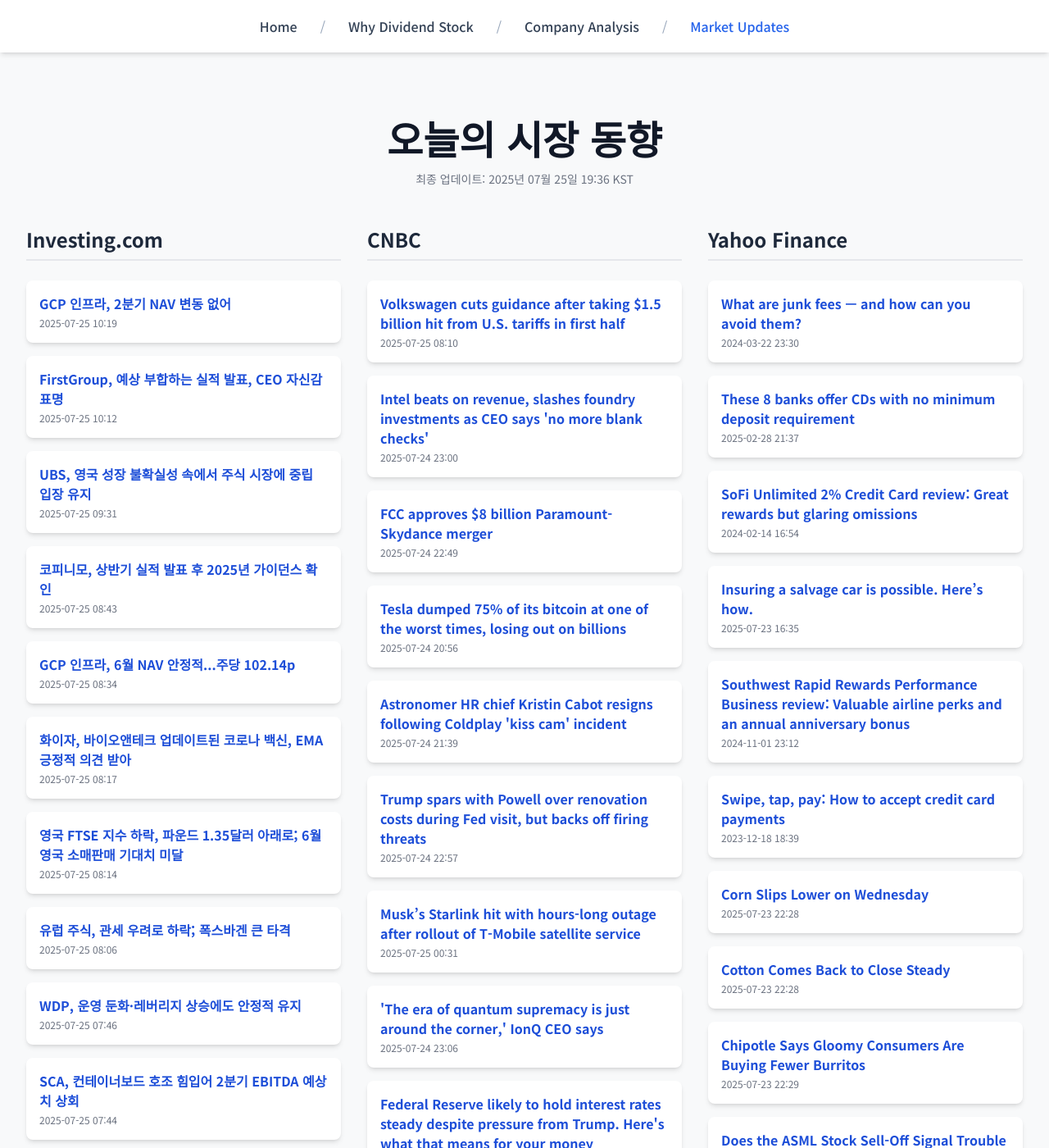
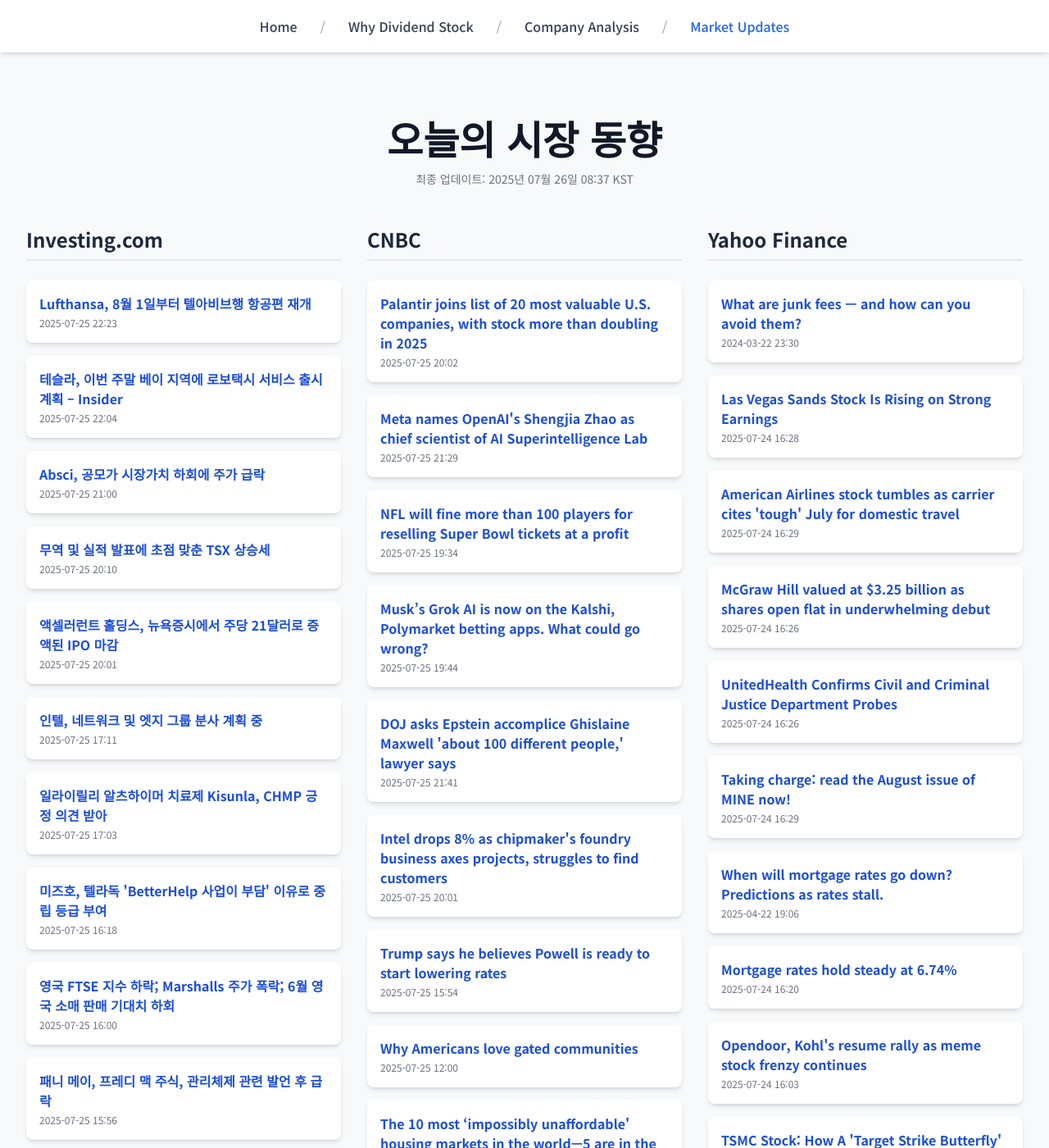
Before and after one commit to Kay-Hwang/my-company-analysis, a Jekyll site: the page built from market-updates.html, in a window 1280 px wide and 1400 px high. Shown: the whole window at 82% size. Built offline with Jekyll 4.4.1, drawn with Linux system fonts in a browser that asks for light colours; nearby versions of some CDN libraries; a script that is not in the unit is left out; some of the changed text lies outside the part shown.

Commit message:
Update daily data

```diff
--- a/_data/latest_data.json
+++ b/_data/latest_data.json
@@ -1,128 +1,128 @@
 {
-  "lastUpdated": "2025년 07월 25일 19:36 KST",
+  "lastUpdated": "2025년 07월 26일 08:37 KST",
   "news": {
     "investing": [
       {
-        "title": "GCP 인프라, 2분기 NAV 변동 없어",
-        "link": "https://kr.investing.com/news/stock-market-news/article-93CH-1564196",
-        "pubDate": "2025-07-25 10:19:19",
-        "summary": "GCP 인프라, 2분기 NAV 변동 없어"
+        "title": "Lufthansa, 8월 1일부터 텔아비브행 항공편 재개",
+        "link": "https://kr.investing.com/news/stock-market-news/article-93CH-1564733",
+        "pubDate": "2025-07-25 22:23:49",
+        "summary": "Lufthansa, 8월 1일부터 텔아비브행 항공편 재개"
       },
       {
-        "title": "FirstGroup, 예상 부합하는 실적 발표, CEO 자신감 표명",
-        "link": "https://kr.investing.com/news/stock-market-news/article-93CH-1564183",
-        "pubDate": "2025-07-25 10:12:56",
-        "summary": "FirstGroup, 예상 부합하는 실적 발표, CEO 자신감 표명"
+        "title": "테슬라, 이번 주말 베이 지역에 로보택시 서비스 출시 계획 – Insider",
+        "link": "https://kr.investing.com/news/stock-market-news/article-93CH-1564730",
+        "pubDate": "2025-07-25 22:04:58",
+        "summary": "테슬라, 이번 주말 베이 지역에 로보택시 서비스 출시 계획 – Insider"
       },
       {
-        "title": "UBS, 영국 성장 불확실성 속에서 주식 시장에 중립 입장 유지",
-        "link": "https://kr.investing.com/news/stock-market-news/article-1564113",
-        "pubDate": "2025-07-25 09:31:34",
-        "summary": "UBS, 영국 성장 불확실성 속에서 주식 시장에 중립 입장 유지"
+        "title": "Absci, 공모가 시장가치 하회에 주가 급락",
+        "link": "https://kr.investing.com/news/stock-market-news/article-93CH-1564709",
+        "pubDate": "2025-07-25 21:00:30",
+        "summary": "Absci, 공모가 시장가치 하회에 주가 급락"
       },
       {
-        "title": "코피니모, 상반기 실적 발표 후 2025년 가이던스 확인",
-        "link": "https://kr.investing.com/news/stock-market-news/article-93CH-1564070",
-        "pubDate": "2025-07-25 08:43:27",
-        "summary": "코피니모, 상반기 실적 발표 후 2025년 가이던스 확인"
+        "title": "무역 및 실적 발표에 초점 맞춘 TSX 상승세",
+        "link": "https://kr.investing.com/news/stock-market-news/article-1564214",
+        "pubDate": "2025-07-25 20:10:07",
+        "summary": "무역 및 실적 발표에 초점 맞춘 TSX 상승세"
       },
       {
-        "title": "GCP 인프라, 6월 NAV 안정적...주당 102.14p",
-        "link": "https://kr.investing.com/news/stock-market-news/article-93CH-1564037",
-        "pubDate": "2025-07-25 08:34:26",
-        "summary": "GCP 인프라, 6월 NAV 안정적...주당 102.14p"
+        "title": "액셀러런트 홀딩스, 뉴욕증시에서 주당 21달러로 증액된 IPO 마감",
+        "link": "https://kr.investing.com/news/stock-market-news/article-432SI-1564676",
+        "pubDate": "2025-07-25 20:01:09",
+        "summary": "액셀러런트 홀딩스, 뉴욕증시에서 주당 21달러로 증액된 IPO 마감"
       },
       {
-        "title": "화이자, 바이오앤테크 업데이트된 코로나 백신, EMA 긍정적 의견 받아",
-        "link": "https://kr.investing.com/news/stock-market-news/article-93CH-1564026",
-        "pubDate": "2025-07-25 08:17:21",
-        "summary": "화이자, 바이오앤테크 업데이트된 코로나 백신, EMA 긍정적 의견 받아"
+        "title": "인텔, 네트워크 및 엣지 그룹 분사 계획 중",
+        "link": "https://kr.investing.com/news/stock-market-news/article-1564626",
+        "pubDate": "2025-07-25 17:11:47",
+        "summary": "인텔, 네트워크 및 엣지 그룹 분사 계획 중"
       },
       {
-        "title": "영국 FTSE 지수 하락, 파운드 1.35달러 아래로; 6월 영국 소매판매 기대치 미달",
-        "link": "https://kr.investing.com/news/stock-market-news/article-1564023",
-        "pubDate": "2025-07-25 08:14:22",
-        "summary": "영국 FTSE 지수 하락, 파운드 1.35달러 아래로; 6월 영국 소매판매 기대치 미달"
+        "title": "일라이릴리 알츠하이머 치료제 Kisunla, CHMP 긍정 의견 받아",
+        "link": "https://kr.investing.com/news/stock-market-news/article-93CH-1564622",
+        "pubDate": "2025-07-25 17:03:52",
+        "summary": "일라이릴리 알츠하이머 치료제 Kisunla, CHMP 긍정 의견 받아"
       },
       {
-        "title": "유럽 주식, 관세 우려로 하락; 폭스바겐 큰 타격",
-        "link": "https://kr.investing.com/news/stock-market-news/article-1564016",
-        "pubDate": "2025-07-25 08:06:36",
-        "summary": "유럽 주식, 관세 우려로 하락; 폭스바겐 큰 타격"
+        "title": "미즈호, 텔라독 'BetterHelp 사업이 부담' 이유로 중립 등급 부여",
+        "link": "https://kr.investing.com/news/stock-market-news/article-1564585",
+        "pubDate": "2025-07-25 16:18:16",
+        "summary": "미즈호, 텔라독 'BetterHelp 사업이 부담' 이유로 중립 등급 부여"
       },
       {
-        "title": "WDP, 운영 둔화·레버리지 상승에도 안정적 유지",
-        "link": "https://kr.investing.com/news/stock-market-news/article-93CH-1564002",
-        "pubDate": "2025-07-25 07:46:49",
-        "summary": "WDP, 운영 둔화·레버리지 상승에도 안정적 유지"
+        "title": "영국 FTSE 지수 하락; Marshalls 주가 폭락; 6월 영국 소매 판매 기대치 하회",
+        "link": "https://kr.investing.com/news/stock-market-news/article-1564023",
+        "pubDate": "2025-07-25 16:00:56",
+        "summary": "영국 FTSE 지수 하락; Marshalls 주가 폭락; 6월 영국 소매 판매 기대치 하회"
       },
       {
-        "title": "SCA, 컨테이너보드 호조 힘입어 2분기 EBITDA 예상치 상회",
-        "link": "https://kr.investing.com/news/stock-market-news/article-93CH-1563998",
-        "pubDate": "2025-07-25 07:44:50",
-        "summary": "SCA, 컨테이너보드 호조 힘입어 2분기 EBITDA 예상치 상회"
+        "title": "패니 메이, 프레디 맥 주식, 관리체제 관련 발언 후 급락",
+        "link": "https://kr.investing.com/news/stock-market-news/article-1564557",
+        "pubDate": "2025-07-25 15:56:28",
+        "summary": "패니 메이, 프레디 맥 주식, 관리체제 관련 발언 후 급락"
       }
     ],
     "cnbc": [
       {
-        "title": "Volkswagen cuts guidance after taking $1.5 billion hit from U.S. tariffs in first half",
-        "link": "https://www.cnbc.com/2025/07/25/volkswagen-posts-29percent-drop-in-second-quarter-profit-as-tariffs-hit-hard.html",
-        "pubDate": "Fri, 25 Jul 2025 08:10:19 GMT",
-        "summary": "Europe's biggest carmaker posted a sharp drop in second-quarter profit, primarily due to high costs from increased U.S. import tariffs."
+        "title": "Palantir joins list of 20 most valuable U.S. companies, with stock more than doubling in 2025",
+        "link": "https://www.cnbc.com/2025/07/25/palantir-jumps-to-all-time-high-becomes-20th-most-valuable-us-firm-.html",
+        "pubDate": "Fri, 25 Jul 2025 20:02:12 GMT",
+        "summary": "The provider of software for defense agencies jumped about 3% on Friday to a record, ranking the company among the top 20 U.S. firms by market value."
       },
       {
-        "title": "Intel beats on revenue, slashes foundry investments as CEO says 'no more blank checks'",
-        "link": "https://www.cnbc.com/2025/07/24/intel-intc-earnings-report-q2-2025.html",
-        "pubDate": "Thu, 24 Jul 2025 23:00:14 GMT",
-        "summary": "\"There are no more blank checks. Every investment must make economic sense,\" Tan wrote."
+        "title": "Meta names OpenAI's Shengjia Zhao as chief scientist of AI Superintelligence Lab",
+        "link": "https://www.cnbc.com/2025/07/25/zuckerberg-shengjia-zhao-meta-ai-lab-chief-scientist-openai.html",
+        "pubDate": "Fri, 25 Jul 2025 21:29:40 GMT",
+        "summary": "Shengjia Zhao will work directly with Zuckerberg and Alexandr Wang, the former CEO of Scale AI and now Meta's chief AI officer."
       },
       {
-        "title": "FCC approves $8 billion Paramount-Skydance merger",
-        "link": "https://www.cnbc.com/2025/07/24/fcc-approves-8-billion-paramount-skydance-merger.html",
-        "pubDate": "Thu, 24 Jul 2025 22:49:21 GMT",
-        "summary": "The Federal Communications Commission cleared the way Thursday for an $8 billion merger between Paramount and Skydance Media."
+        "title": "NFL will fine more than 100 players for reselling Super Bowl tickets at a profit",
+        "link": "https://www.cnbc.com/2025/07/25/nfl-to-fine-players-for-reselling-super-bowl-tickets-at-a-profit.html",
+        "pubDate": "Fri, 25 Jul 2025 19:34:45 GMT",
+        "summary": "Violators will be fined up to 2 times the face value of the tickets and could lose the ability to purchase future NFL tickets, according to a memo."
       },
       {
-        "title": "Tesla dumped 75% of its bitcoin at one of the worst times, losing out on billions",
-        "link": "https://www.cnbc.com/2025/07/24/tesla-bitcoin-crypto-sale.html",
-        "pubDate": "Thu, 24 Jul 2025 20:56:49 GMT",
-        "summary": "Tesla sold three-quarters of its bitcoin holdings at a time when the crypto market was tanking, meaning the EV maker has largely missed out on the rebound."
+        "title": "Musk’s Grok AI is now on the Kalshi, Polymarket betting apps. What could go wrong?",
+        "link": "https://www.cnbc.com/2025/07/25/musk-grok-kalshi-polymarket.html",
+        "pubDate": "Fri, 25 Jul 2025 19:44:08 GMT",
+        "summary": "Polymarket exploded into the public eye during the 2024 election between President Donald Trump and President Joe Biden."
       },
       {
-        "title": "Astronomer HR chief Kristin Cabot resigns following Coldplay 'kiss cam' incident",
-        "link": "https://www.cnbc.com/2025/07/24/astronomer-hr-chief-kristin-cabot-resigns-after-coldplay-kiss-cam.html",
-        "pubDate": "Thu, 24 Jul 2025 21:39:27 GMT",
-        "summary": "Astronomer's CEO and HR chief have now both resigned after they were caught on camera together in an intimate moment at a recent Coldplay concert."
+        "title": "DOJ asks Epstein accomplice Ghislaine Maxwell 'about 100 different people,' lawyer says",
+        "link": "https://www.cnbc.com/2025/07/25/trump-epstein-maxwell-doj-clinton.html",
+        "pubDate": "Fri, 25 Jul 2025 21:41:56 GMT",
+        "summary": "President Donald Trump is dealing with a weekslong backlash over the DOJ's decision not to release documents related to sex offender Jeffrey Epstein."
       },
       {
-        "title": "Trump spars with Powell over renovation costs during Fed visit, but backs off firing threats",
-        "link": "https://www.cnbc.com/2025/07/24/trump-powell-fed-visit.html",
-        "pubDate": "Thu, 24 Jul 2025 22:57:36 GMT",
-        "summary": "Trump has previously signaled he was considering whether to fire Powell, though it is unclear if he has the legal authority to do so."
+        "title": "Intel drops 8% as chipmaker's foundry business axes projects, struggles to find customers",
+        "link": "https://www.cnbc.com/2025/07/25/intel-drops-9percent-as-ceo-warns-of-chip-manufacturing-issues.html",
+        "pubDate": "Fri, 25 Jul 2025 20:01:09 GMT",
+        "summary": "Intel's stock dropped 8% after the chipmaker said it would slash foundry costs in its latest attempt to turn around its struggling business."
       },
       {
-        "title": "Musk’s Starlink hit with hours-long outage after rollout of T-Mobile satellite service",
-        "link": "https://www.cnbc.com/2025/07/24/musks-starlink-outage-day-after-rollout-of-t-mobile-satellite-service.html",
-        "pubDate": "Fri, 25 Jul 2025 00:31:12 GMT",
-        "summary": "The Starlink-powered satellite service from T-Mobile called T-Satellite rolled out to the public on Wednesday."
+        "title": "Trump says he believes Powell is ready to start lowering rates",
+        "link": "https://www.cnbc.com/2025/07/25/trump-says-he-believes-powell-is-ready-to-start-lowering-rates.html",
+        "pubDate": "Fri, 25 Jul 2025 15:54:12 GMT",
+        "summary": "Trump on Friday expressed confidence the Fed will start cutting, a day after he met with central bank Chair Jerome Powell."
       },
       {
-        "title": "'The era of quantum supremacy is just around the corner,' IonQ CEO says",
-        "link": "https://www.cnbc.com/2025/07/24/the-era-of-quantum-supremacy-is-just-around-the-corner-ionq-ceo-says.html",
-        "pubDate": "Thu, 24 Jul 2025 23:06:59 GMT",
-        "summary": "IonQ CEO Niccolo de Masi told CNBC's Jim Cramer on Thursday that major advances in quantum computing are fast-approaching."
+        "title": "Why Americans love gated communities",
+        "link": "https://www.cnbc.com/2025/07/25/why-americans-love-gated-communities.html",
+        "pubDate": "Fri, 25 Jul 2025 12:00:01 GMT",
+        "summary": "American gated communities offer security and privacy and prestige, but what many homebuyers are increasingly attracted to are their amenities."
       },
       {
-        "title": "Federal Reserve likely to hold interest rates steady despite pressure from Trump. Here's what that means for your money",
-        "link": "https://www.cnbc.com/2025/07/25/fed-likely-to-hold-interest-rates-steady-despite-trumps-pressure.html",
-        "pubDate": "Fri, 25 Jul 2025 10:30:01 GMT",
-        "summary": "The Fed's decision on interest rates affects many types of consumer borrowing costs, from credit cards and mortgages to auto loans."
+        "title": "The 10 most ‘impossibly unaffordable' housing markets in the world—5 are in the U.S.",
+        "link": "https://www.cnbc.com/2025/07/25/the-10-most-impossibly-unaffordable-housing-markets-in-the-world.html",
+        "pubDate": "Fri, 25 Jul 2025 17:38:58 GMT",
+        "summary": "Five of the ten markets with the highest median home price to median income ratio were in the United States, according to a May study."
       },
       {
-        "title": "Apple releases public preview of iOS 26, its biggest iPhone software redesign since 2013",
-        "link": "https://www.cnbc.com/2025/07/24/apple-iphone-ios-26-public-beta.html",
-        "pubDate": "Thu, 24 Jul 2025 17:47:09 GMT",
-        "summary": "This version of iOS includes one of the biggest changes to the iPhone's user interface design since 2013, when Apple's iOS 7 introduced a new, flatter look."
+        "title": "Trump floats tariff 'rebate' for consumers. That could be a challenge, experts say",
+        "link": "https://www.cnbc.com/2025/07/25/trump-stimulus-check-tariff-rebate.html",
+        "pubDate": "Fri, 25 Jul 2025 19:24:17 GMT",
+        "summary": "President Donald Trump said he's considering a tariff \"rebate\" for some Americans. If authorized, it's unclear whether it could come as a stimulus check."
       }
     ],
     "yahoo": [
@@ -133,58 +133,58 @@
         "summary": "What are junk fees — and how can you avoid them?"
       },
       {
-        "title": "These 8 banks offer CDs with no minimum deposit requirement",
-        "link": "https://finance.yahoo.com/personal-finance/banking/article/cds-with-no-minimum-deposit-213715041.html",
-        "pubDate": "2025-02-28T21:37:15Z",
-        "summary": "These 8 banks offer CDs with no minimum deposit requirement"
+        "title": "Las Vegas Sands Stock Is Rising on Strong Earnings",
+        "link": "https://www.barrons.com/articles/las-vegas-sands-earnings-stock-price-5d35cbbc?siteid=yhoof2&yptr=yahoo",
+        "pubDate": "2025-07-24T16:28:00Z",
+        "summary": "Las Vegas Sands Stock Is Rising on Strong Earnings"
       },
       {
-        "title": "SoFi Unlimited 2% Credit Card review: Great rewards but glaring omissions",
-        "link": "https://finance.yahoo.com/personal-finance/credit-cards/review/sofi-credit-card-213236536.html",
-        "pubDate": "2024-02-14T16:54:11Z",
-        "summary": "SoFi Unlimited 2% Credit Card review: Great rewards but glaring omissions"
+        "title": "American Airlines stock tumbles as carrier cites 'tough' July for domestic travel",
+        "link": "https://finance.yahoo.com/news/american-airlines-stock-tumbles-as-carrier-cites-tough-july-for-domestic-travel-162511451.html",
+        "pubDate": "2025-07-24T16:29:22Z",
+        "summary": "American Airlines stock tumbles as carrier cites 'tough' July for domestic travel"
       },
       {
-        "title": "Insuring a salvage car is possible. Here’s how.",
-        "link": "https://finance.yahoo.com/personal-finance/insurance/article/insuring-a-salvage-car-163534431.html",
-        "pubDate": "2025-07-23T16:35:34Z",
-        "summary": "Insuring a salvage car is possible. Here’s how."
+        "title": "McGraw Hill valued at $3.25 billion as shares open flat in underwhelming debut",
+        "link": "https://finance.yahoo.com/news/mcgraw-hill-notches-3-25-162637757.html",
+        "pubDate": "2025-07-24T16:26:37Z",
+        "summary": "McGraw Hill valued at $3.25 billion as shares open flat in underwhelming debut"
       },
       {
-        "title": "Southwest Rapid Rewards Performance Business review: Valuable airline perks and an annual anniversary bonus",
-        "link": "https://finance.yahoo.com/personal-finance/credit-cards/review/southwest-rapid-rewards-performance-business-review-231209206.html",
-        "pubDate": "2024-11-01T23:12:09Z",
-        "summary": "Southwest Rapid Rewards Performance Business review: Valuable airline perks and an annual anniversary bonus"
+        "title": "UnitedHealth Confirms Civil and Criminal Justice Department Probes",
+        "link": "https://www.wsj.com/health/healthcare/unitedhealth-contacts-u-s-justice-amid-reports-of-medicare-billing-probe-8892033e?siteid=yhoof2&yptr=yahoo",
+        "pubDate": "2025-07-24T16:26:00Z",
+        "summary": "UnitedHealth Confirms Civil and Criminal Justice Department Probes"
       },
       {
-        "title": "Swipe, tap, pay: How to accept credit card payments",
-        "link": "https://finance.yahoo.com/personal-finance/credit-cards/article/how-to-accept-credit-card-payments-183954728.html",
-        "pubDate": "2023-12-18T18:39:54Z",
-        "summary": "Swipe, tap, pay: How to accept credit card payments"
+        "title": "Taking charge: read the August issue of MINE now!",
+        "link": "https://finance.yahoo.com/news/taking-charge-read-august-issue-162939614.html",
+        "pubDate": "2025-07-24T16:29:39Z",
+        "summary": "Taking charge: read the August issue of MINE now!"
       },
       {
-        "title": "Corn Slips Lower on Wednesday",
-        "link": "https://finance.yahoo.com/news/corn-slips-lower-wednesday-222821952.html",
-        "pubDate": "2025-07-23T22:28:21Z",
-        "summary": "Corn Slips Lower on Wednesday"
+        "title": "When will mortgage rates go down? Predictions as rates stall.",
+        "link": "https://finance.yahoo.com/personal-finance/mortgages/article/when-will-mortgage-rates-go-down-predictions-as-rates-stall-190610524.html",
+        "pubDate": "2025-04-22T19:06:10Z",
+        "summary": "When will mortgage rates go down? Predictions as rates stall."
       },
       {
-        "title": "Cotton Comes Back to Close Steady",
-        "link": "https://finance.yahoo.com/news/cotton-comes-back-close-steady-222821942.html",
-        "pubDate": "2025-07-23T22:28:21Z",
-        "summary": "Cotton Comes Back to Close Steady"
+        "title": "Mortgage rates hold steady at 6.74%",
+        "link": "https://finance.yahoo.com/news/mortgage-rates-hold-steady-at-674-162025150.html",
+        "pubDate": "2025-07-24T16:20:25Z",
+        "summary": "Mortgage rates hold steady at 6.74%"
       },
       {
-        "title": "Chipotle Says Gloomy Consumers Are Buying Fewer Burritos",
-        "link": "https://www.wsj.com/business/earnings/chipotle-earnings-decline-on-lower-same-store-sales-bcbb4a96?siteid=yhoof2&yptr=yahoo",
-        "pubDate": "2025-07-23T22:29:00Z",
-        "summary": "Chipotle Says Gloomy Consumers Are Buying Fewer Burritos"
+        "title": "Opendoor, Kohl's resume rally as meme stock frenzy continues",
+        "link": "https://finance.yahoo.com/news/opendoor-kohls-resume-rally-meme-160314410.html",
+        "pubDate": "2025-07-24T16:03:14Z",
+        "summary": "Opendoor, Kohl's resume rally as meme stock frenzy continues"
       },
       {
-        "title": "Does the ASML Stock Sell-Off Signal Trouble for Nvidia and Broadcom?",
-        "link": "https://finance.yahoo.com/news/does-asml-stock-sell-off-222900335.html",
-        "pubDate": "2025-07-23T22:29:00Z",
-        "summary": "Does the ASML Stock Sell-Off Signal Trouble for Nvidia and Broadcom?"
+        "title": "TSMC Stock: How A 'Target Strike Butterfly' Could Boost Gains",
+        "link": "https://www.investors.com/research/options/taiwan-semiconductor-semi-tsm-tsmc-stock-target-strike-butterfly-options/?src=A00220&yptr=yahoo",
+        "pubDate": "2025-07-24T16:38:22Z",
+        "summary": "TSMC Stock: How A 'Target Strike Butterfly' Could Boost Gains"
       }
     ]
   }
```
